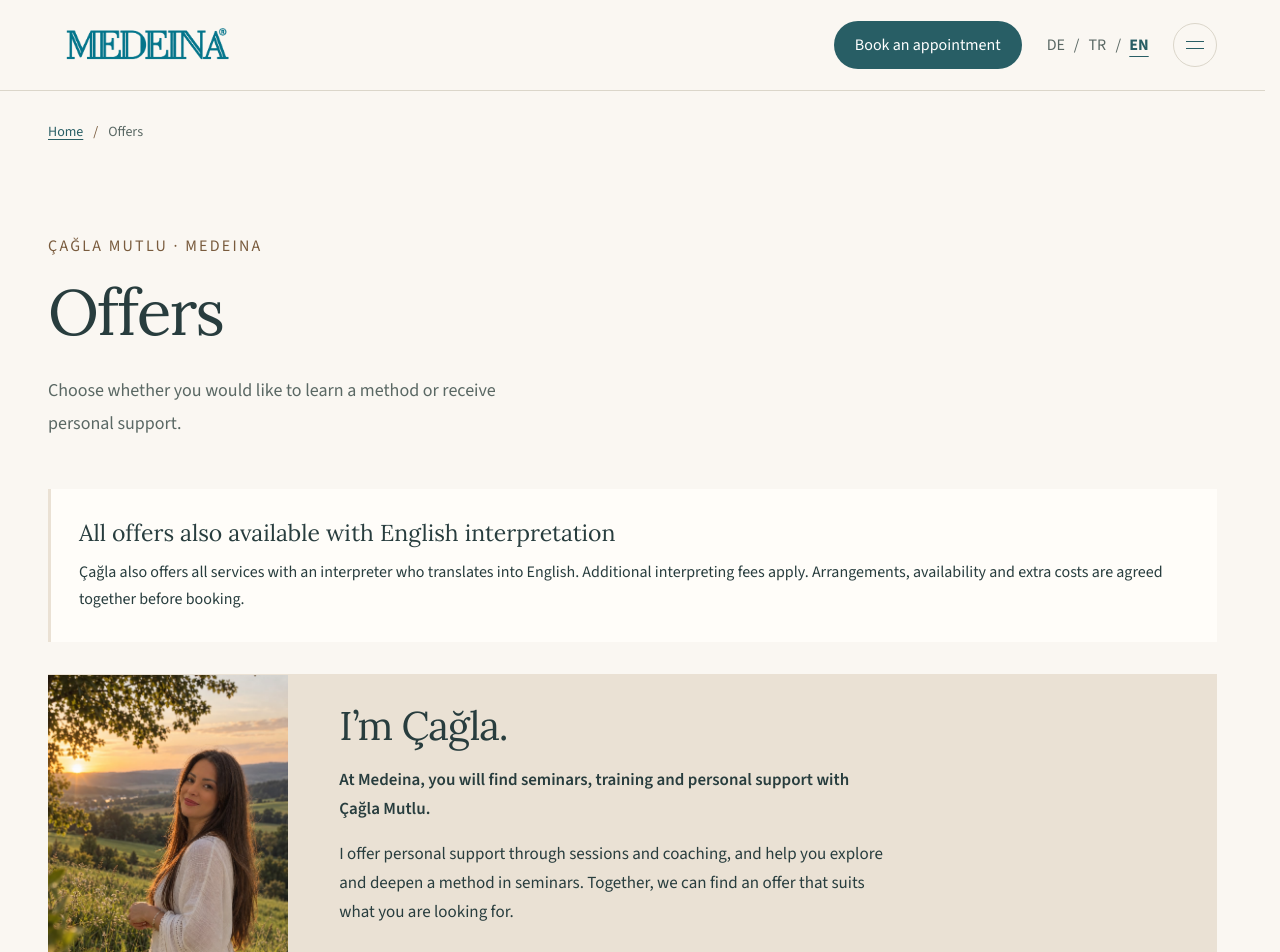
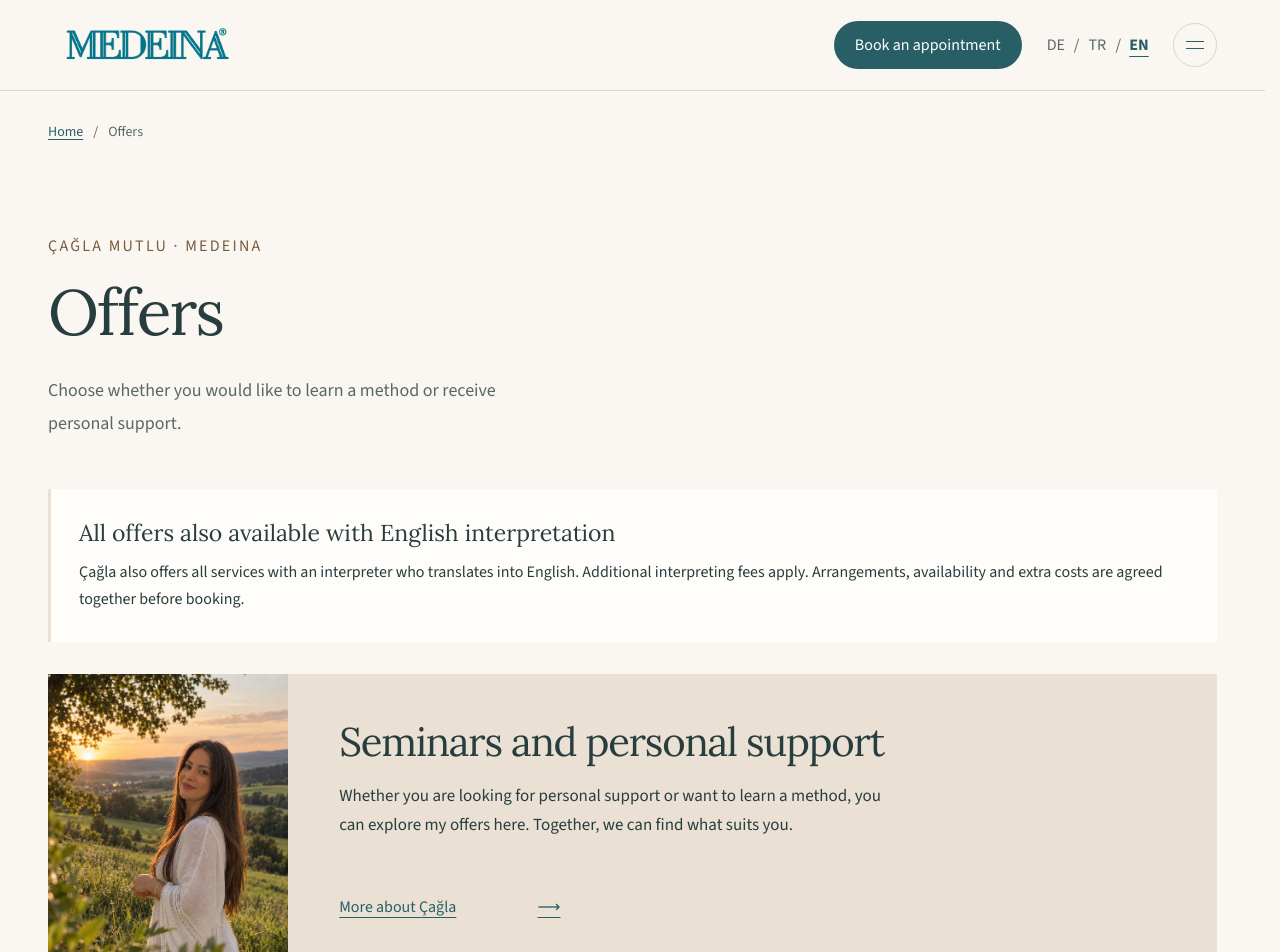
Before and after one commit to SchulzeSteven/medeina, an Angular app: page /angebote in a window 1280 px wide. Shown: the top 952 px of the page. Built offline with nearby package versions, Linux system fonts and the light colour scheme.

Commit message:
Focus offers introduction on seminars and personal support

```diff
--- a/src/app/catalog/catalog-guidance.ts
+++ b/src/app/catalog/catalog-guidance.ts
@@ -1,11 +1,9 @@
 export const catalogGuidance = {
   de: {
-    personalTitle: 'Ich bin Çağla.',
+    personalTitle: 'Seminare und persönliche Begleitung',
     personalIntro:
-      'Bei Medeina findest du Seminare, Ausbildungen und persönliche Begleitung mit Çağla Mutlu.',
-    personalText:
-      'Ich begleite dich in Sessions und Coaching oder unterstütze dich dabei, in Seminaren eine Methode kennenzulernen und zu vertiefen. Gemeinsam schauen wir, welches Angebot zu deinem Anliegen passt.',
-    personalLink: 'Lerne mich kennen',
+      'Ob du ein persönliches Anliegen mitbringst oder eine Methode erlernen möchtest: Hier findest du meine Angebote. Gemeinsam schauen wir, was zu dir passt.',
+    personalLink: 'Mehr über Çağla',
     processTitle: 'So beginnt es.',
     processIntro: 'Von deiner ersten Frage zum passenden Angebot.',
     steps: [
@@ -61,12 +59,10 @@ export const catalogGuidance = {
     ],
   },
   tr: {
-    personalTitle: 'Ben Çağla.',
+    personalTitle: 'Seminerler ve kişisel destek',
     personalIntro:
-      'Medeina’da Çağla Mutlu ile seminerler, eğitimler ve kişisel destek bulabilirsin.',
-    personalText:
-      'Seans ve koçlukla sana eşlik ediyor, seminerlerde ise bir yöntemi tanımana ve derinleştirmene yardımcı oluyorum. İhtiyacına hangi hizmetin uygun olduğuna birlikte bakabiliriz.',
-    personalLink: 'Beni daha yakından tanı',
+      'İster kişisel bir konuda destek arıyor ister bir yöntem öğrenmek istiyor ol: Hizmetlerimi burada bulabilirsin. Sana neyin uygun olduğuna birlikte bakabiliriz.',
+    personalLink: 'Çağla hakkında daha fazla',
     processTitle: 'Böyle başlıyoruz.',
     processIntro: 'İlk sorundan sana uygun hizmete.',
     steps: [
@@ -122,12 +118,10 @@ export const catalogGuidance = {
     ],
   },
   en: {
-    personalTitle: 'I’m Çağla.',
+    personalTitle: 'Seminars and personal support',
     personalIntro:
-      'At Medeina, you will find seminars, training and personal support with Çağla Mutlu.',
-    personalText:
-      'I offer personal support through sessions and coaching, and help you explore and deepen a method in seminars. Together, we can find an offer that suits what you are looking for.',
-    personalLink: 'Get to know me',
+      'Whether you are looking for personal support or want to learn a method, you can explore my offers here. Together, we can find what suits you.',
+    personalLink: 'More about Çağla',
     processTitle: 'How we begin.',
     processIntro: 'From your first question to the right offer.',
     steps: [
--- a/src/app/catalog/catalog.component.html
+++ b/src/app/catalog/catalog.component.html
@@ -358,7 +358,6 @@
     <div>
       <h2 id="personal-title"><app-stable-text [texts]="guidanceTexts('personalTitle')" /></h2>
       <p class="personal-summary"><app-stable-text [texts]="guidanceTexts('personalIntro')" /></p>
-      <p><app-stable-text [texts]="guidanceTexts('personalText')" /></p>
       <a routerLink="/ueber-mich">
         <app-stable-text [texts]="guidanceTexts('personalLink')" />
         <span aria-hidden="true">⟶</span>
--- a/src/app/catalog/catalog.component.scss
+++ b/src/app/catalog/catalog.component.scss
@@ -447,7 +447,7 @@ li + li {
   color: var(--ink);
 }
 .personal-intro .personal-summary {
-  font-weight: 600;
+  font-weight: 400;
 }
 .personal-intro a {
   display: inline-flex;
```
